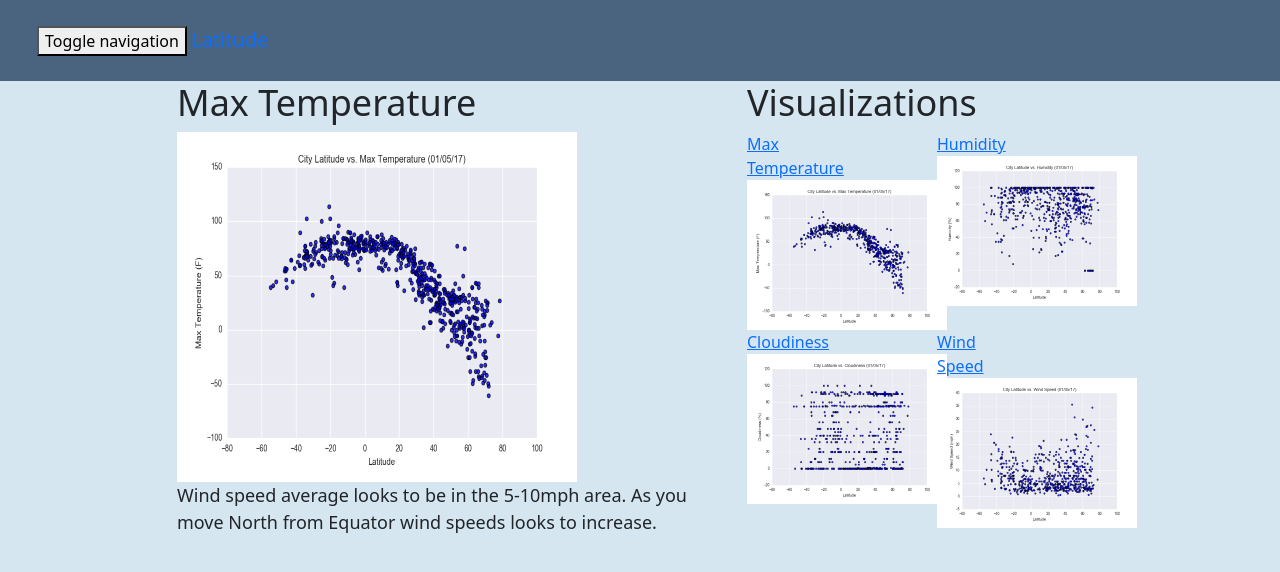
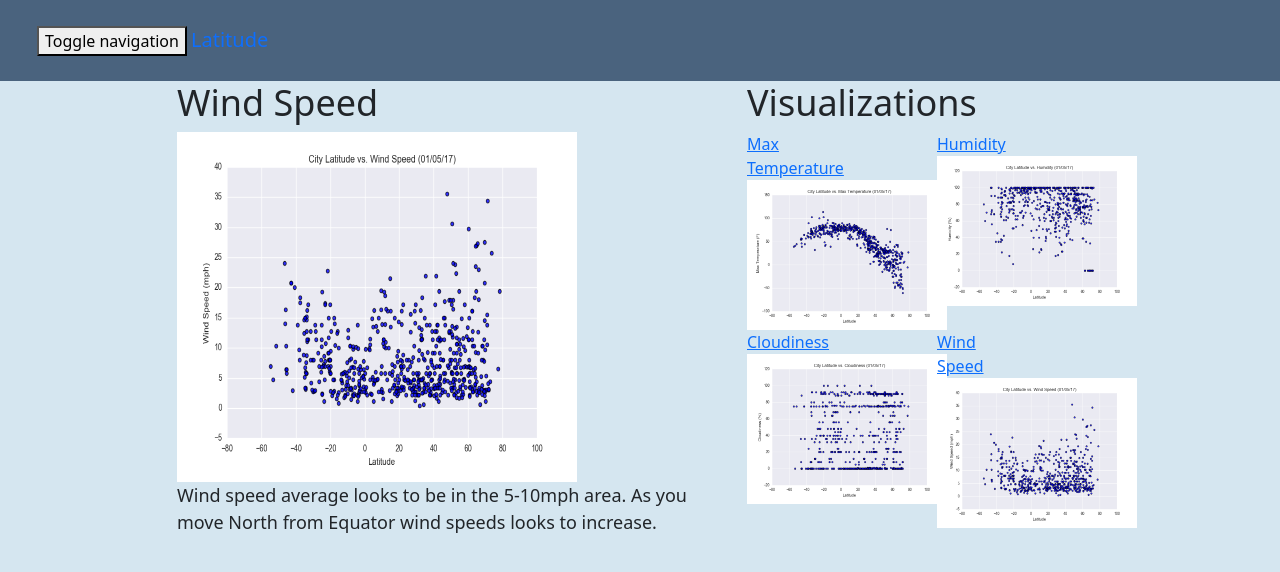
Before and after one commit to jssrmrzz/jssrmrzz.github.io, a plain HTML site: page WindSpeed.html in a window 1280 px wide. Drawn offline with nearby package versions, Linux system fonts and the light colour scheme.

Commit message:
bugbounty2

```diff
--- a/WindSpeed.html
+++ b/WindSpeed.html
@@ -49,8 +49,8 @@
                   <div class="row">
                    <div class="col-md-1"></div>
                      <div class="col-md-6">
-                    <h1>Max Temperature</h1>
-                      <img src="Fig1.png" width="400" height="350">
+                    <h1>Wind Speed</h1>
+                      <img src="Fig4.png" width="400" height="350">
                       <p>Wind speed average looks to be in the 5-10mph area. As you move North from Equator wind speeds looks to increase.</p>
                    </div>
                      <div class="col-md-4 sidebar">
```
